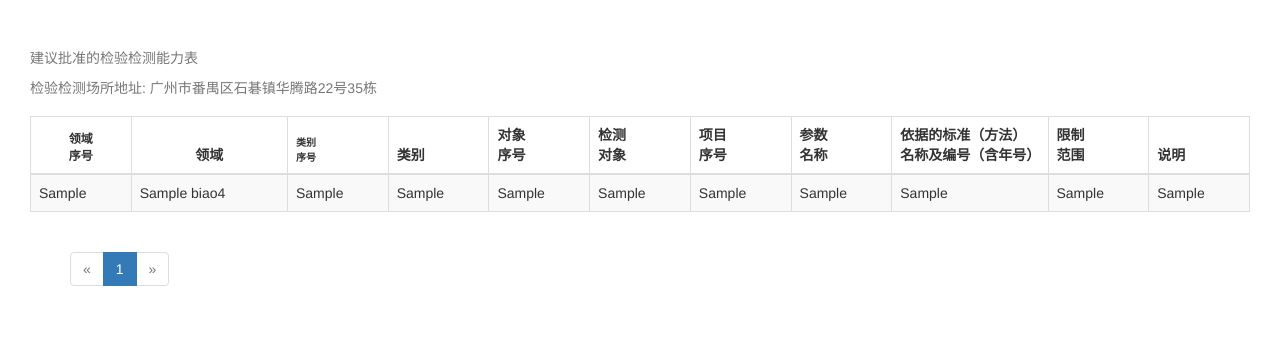
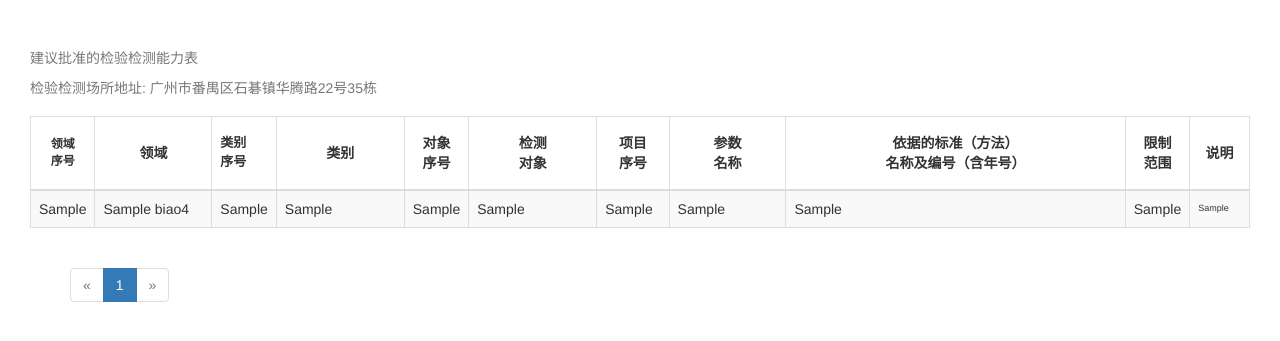
Before and after one commit to cab8816/pythonPRJ, a Django app: page /lstbiao4/ in a window 1280 px wide. Shown: the part 108-449 px from the top of the page. Run offline with Django 3.2, Linux system fonts and the light colour scheme; tables that the repository leaves empty hold one stand-in row (values such as "Sample post"); some libraries are stand-ins or nearby versions.

Commit message:
2020-6-24 10:31 表头垂直居中实现了

```diff
--- a/static/css/main.css
+++ b/static/css/main.css
@@ -1,57 +1,83 @@
+
+.table>thead>tr>th {
+    vertical-align: middle;
+
+}
+
+.table>tbody>tr>td {
+    vertical-align: middle;
+
+}
+
+.head {
+       vertical-align: middle;
+}
 
 .headline{
-    vertical-align: center;
-    padding: 8px;
+      vertical-align: middle;
+      padding: 8px;
 }
 
+
+
+
 .lyxh {
-    width: 31px;
-    vertical-align: bottom;
+    width: 4%;
     text-align: center;
     font-size: 12px;
-    height: 56px;
-    border: 1px,red,dashed;
 }
 
 .ly {
     text-align: center;
-    vertical-align: middle;
-    width: 100px;
-    height: 50px;
+    width: 10%;
+    height: 73px;
     padding: 8px;
 }
 
 .lbxh {
-    width: 45px;
-    font-size: 10px;
+    width: 4%;
+    font-size: 13px;
 }
 .lb{
-    width: 20px;
+    width: 11%;
+    text-align: center;
 }
 .dxxh {
-    width: 50px;
+    width: 4%;
+    text-align: center;
 }
 
 .jcdx{
-    width: 50px;
+    width: 11%;
+    text-align: center;
 }
 
 .xmxh {
-    width: 50px;
+    width: 6%;
+    text-align: center;
 }
 
 .cxmc {
-    width: 50px;
+    width: 10%;
+    text-align: center;
 }
 
 .jcyj {
-    width: 100px;
+    width: 30%;
+    text-align: center;
 }
 
 .xzfw {
-    width: 50px;
+    width: 5%;
+    text-align: center;
 }
 
 .sm{
-    width: 50px;
+    width: 6%;
+    text-align: center;
 }
+.bsm {
+    font-size: 9px;
+    text-align: left;
+
+}
--- a/templates/biao4.html
+++ b/templates/biao4.html
@@ -7,7 +7,7 @@
         <p>建议批准的检验检测能力表</p>
         <p>检验检测场所地址: 广州市番禺区石碁镇华腾路22号35栋</p>
     </caption>
-	<thead>
+	<thead class="head">
 		<tr class="headline">
 			<th class="lyxh">领域<br>序号</th>
 			<th class="ly">领域</th>
@@ -35,7 +35,7 @@
 			<td>{{lst.csmc}}</td>
 			<td>{{lst.yjbz}}</td>
 			<td>{{lst.xzfw}}</td>
-			<td>{{lst.sm}}</td>
+			<td class="bsm">{{lst.sm}}</td>
 		</tr>
 	{% endfor %}
 	</tbody>
```
